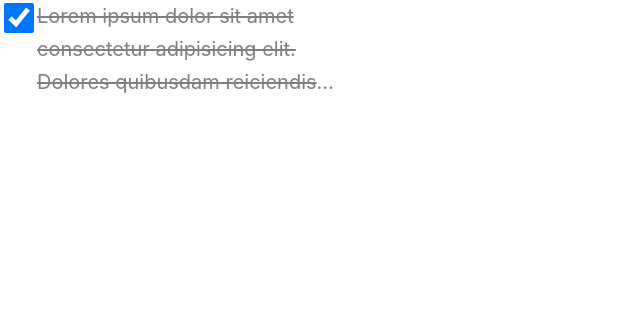
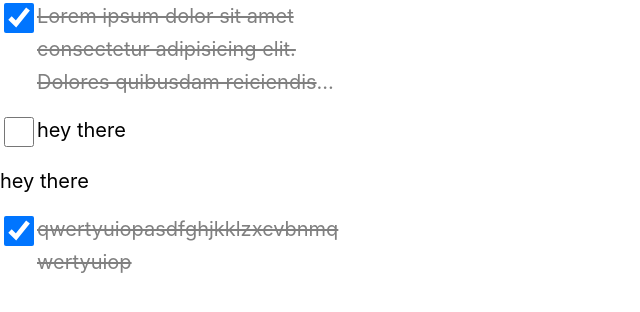
Before and after one commit to AdityaAnuragi/notes-app, a React (Vite) app: page / in a window 1280 px wide. Shown: the top 312 px of the page, without its empty margins (0-640 px from the left). Built offline with nearby package versions, Linux system fonts and the light colour scheme.

Commit message:
the Text component now breaks the word into multiple lines if word is too long making it more natural and component has been renamed to CheckboxAndTextPairInHomePageNote

```diff
--- a/src/App.jsx
+++ b/src/App.jsx
@@ -3,12 +3,15 @@
 // import useThrottle from "./customHooks/useThrottle"
 // import { TooltipButtonWrapper } from "./components/tooltipButton"
 // import { OpenNote } from "./components/OpenNote"
-import { NoteInHomePage } from "./components/NoteInHomePage"
+import { CheckboxAndTextPairInHomePageNote } from "./components/CheckboxAndTextPairInHomePageNote"
 function App() {
   return (
     <>
       {/* <OpenNote /> */}
-      <NoteInHomePage />
+      <CheckboxAndTextPairInHomePageNote />
+      <CheckboxAndTextPairInHomePageNote value="hey there" checkboxData={{hasCheckbox : true , isTicked : false}} />
+      <CheckboxAndTextPairInHomePageNote value="hey there" checkboxData={{hasCheckbox : false , isTicked : false}} />
+      <CheckboxAndTextPairInHomePageNote value="qwertyuiopasdfghjkklzxcvbnmqwertyuiop" />
     </>
   )
 }
--- a/src/components/NoteInHomePage.jsx
+++ b/src/components/CheckboxAndTextPairInHomePageNote.jsx
@@ -1,10 +1,10 @@
-import note from "./NoteInHomePage.module.css"
+import note from "./CheckboxAndTextPairInHomePageNote.module.css"
 
 import { Text } from "@mantine/core"
 
 const placeholderText = "Lorem ipsum dolor sit amet consectetur adipisicing elit. Dolores quibusdam reiciendis ipsa est, aliquid illo iste esse qui eum dicta?"
 
-function NoteInHomePage({ lineClamp = 3, size = "xl", value = placeholderText , checkboxData = {hasCheckbox : true , isTicked : true} }) {
+function CheckboxAndTextPairInHomePageNote({ lineClamp = 3, size = "xl", value = placeholderText , checkboxData = {hasCheckbox : true , isTicked : true} }) {
 
   return (
     <>
@@ -27,5 +27,5 @@ function NoteInHomePage({ lineClamp = 3, size = "xl", value = placeholderText ,
 }
 
 export {
-  NoteInHomePage
+  CheckboxAndTextPairInHomePageNote
 }
--- a/src/components/NoteInHomePage.module.css
+++ b/src/components/CheckboxAndTextPairInHomePageNote.module.css
@@ -5,6 +5,7 @@
   width: 350px;
   /* background-color: lightblue; */
   /* border: 2px solid black; */
+  margin-bottom: 15px;
 }
 
 .myCheckbox {
@@ -17,4 +18,6 @@
   /* the important rule is necessary here cuz text-decoration property is set to None */
   text-decoration: line-through !important;
   color: grey !important;
+  /* text-wrap: wrap; */
+  overflow-wrap: break-word;
 }
```
